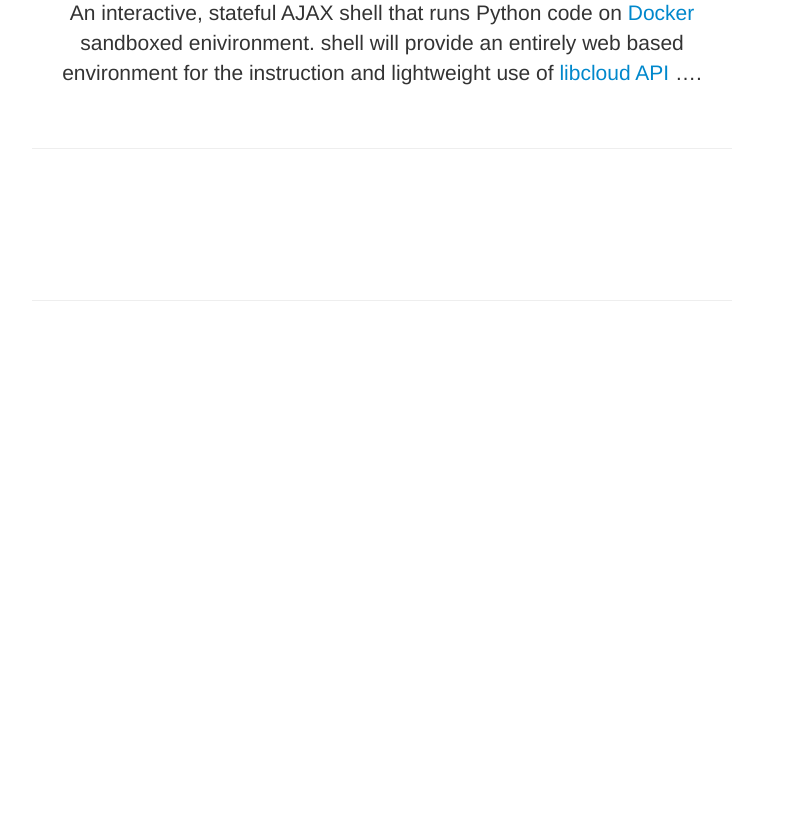
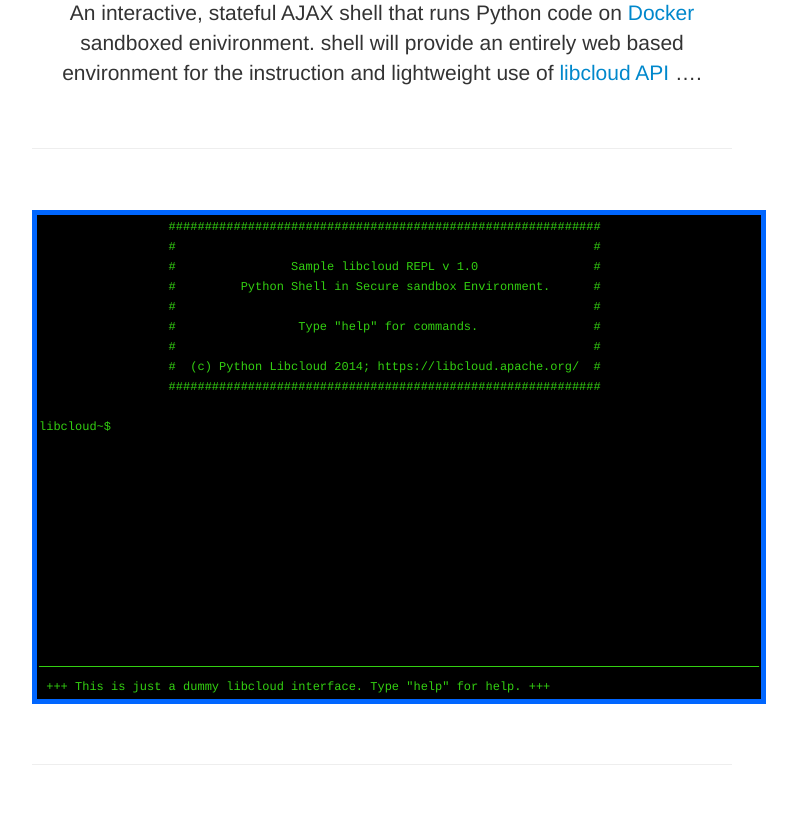
Before and after one commit to fluffybeing/libcloud-repl, a Flask app: page / in a window 1280 px wide. Shown: the part 318-1154 px from the top of the page, without its empty margins (258-1055 px from the left). Before the commit the page ends 619 px from the top, so only its background shows below. Run offline with Flask 2, Linux system fonts and the light colour scheme; some libraries are stand-ins or nearby versions.

Commit message:
updated REPL for loop support

```diff
--- a/app/static/js/custom.js
+++ b/app/static/js/custom.js
@@ -1,4 +1,3 @@
-
 var term, parser;
 var output;
 var helpPage=[
@@ -19,23 +18,33 @@
 	'  in the format <argument index> <quoting level> "<parsed value>".',
 	' '
 ];
-
+var to_execute = '';
+var send = 0;
+var cmd_type = 'terminal';
+var EXECUTE = 2;
+var MULTIPLE_LINES = 1;
+var SINGLE_LINE = 0;
 function termOpen() {
 	if (!term || term.losed) {
 		term=new Terminal(
 			{
 				x: 20,
 				y: 50,
-				cols: 190,
+				cols: 100,
 				row: 100,
+				greeting: "*** Welcome, Type login <your name> to get started ***",
 				termDiv: 'termDiv',
-				ps: '>>>',
+				ps: 'libcloud~$',
 				initHandler: termInitHandler,
 				handler: commandHandler,
 				exitHandler: termExitHandler,
+				ctrlHandler: myCtrlHandler,
 				crsrBlinkMode: true,
 				crsrBlockMode: false,
-				printTab: true
+				printTab: true,
+				frameWidth: 5,
+				bgColor: '#000000',
+        frameColor:'#0066ff'
 			}
 		);
 		if (term) term.open();
@@ -51,6 +60,13 @@
 	}
 }
 
+function myCtrlHandler() {
+    if (this.inputChar == termKey.ETX) {
+      // exit on ^C (^C == ASCII 0x03 == <ETX>)
+      this.close();
+    }
+ }
+
 function termExitHandler() {
 
 	var mainPane = (document.getElementById)?
@@ -62,22 +78,21 @@
 
 	this.write(
 		[
-			this.globals.center('############################################################', 180),
-			this.globals.center('#                                                          #', 180),
-			this.globals.center('#                 Sample libcloud cli v 1.0                #', 180),
-			this.globals.center('#      Input is echoed as a list of parsed arguments.      #', 180),
-			this.globals.center('#                                                          #', 180),
-			this.globals.center('#      Type "help" for commands.                           #', 180),
-			this.globals.center('#                                                          #', 180),
-			this.globals.center('#  (c) Python Libcloud 2014; https://libcloud.apache.org/  #', 180),
-			this.globals.center('#                                                          #', 180),
-			this.globals.center('############################################################', 180),
+			this.globals.center('############################################################', 95),
+			this.globals.center('#                                                          #', 95),
+			this.globals.center('#                Sample libcloud REPL v 1.0                #', 95),
+			this.globals.center('#         Python Shell in Secure sandbox Environment.      #', 95),
+			this.globals.center('#                                                          #', 95),
+			this.globals.center('#                 Type "help" for commands.                #', 95),
+			this.globals.center('#                                                          #', 95),
+			this.globals.center('#  (c) Python Libcloud 2014; https://libcloud.apache.org/  #', 95),
+			this.globals.center('############################################################', 95),
 			'%n'
 		]
 	);
 
 	this.statusLine('', 8,2);
-	this.statusLine(' +++ This is just a dummy cli libcloud. Type "help" for help. +++');
+	this.statusLine(' +++ This is just a dummy libcloud interface. Type "help" for help. +++');
 	this.maxLines -= 2;
 
 	this.prompt();
@@ -90,7 +105,6 @@
 	var argQL = ['', '"'];    // quoting level
 	var argc = 0;        // arguments cursor
 	var escape = true ; // escape flag
-	var command = '';
 	// check for raw mode first (should not be parsed)
 	if (this.rawMode) {
 		if (this.env.getPassword) {
@@ -112,12 +126,7 @@
 		return;
 	}
 
-	for (var i=0; i<this.lineBuffer.length; i++) {
-		var ch= this.lineBuffer.charAt(i);
-		command += ch;
-	}
-	if (command.length > 0)
-		this.ps = '....';
+	if (cmd_type == 'terminal') {
 		parser.parseLine(this);
 		if (this.argv.length == 0) {
 			// no commmand line input
@@ -128,10 +137,6 @@
 		}
 		else {
 			var cmd = this.argv[this.argc++];
-		/*
-		  process commands now
-		  1st argument: this.argv[this.argc]
-		*/
 			switch (cmd) {
 				case 'help':
 					this.write(helpPage);
@@ -145,90 +150,81 @@
 					}
 					this.clear();
 					break;
-			case 'number':
-				// test for value options
-				var opts = parser.getopt(this, 'n');
-				if (opts.illegals.length) {
-					this.type('illegal option. usage: number -n<value>');
-				}
-				else if ((opts.n) && (opts.n.value != -1)) {
-					this.type('option value: '+opts.n.value);
-				}
-				else {
-					this.type('usage: number -n<value>');
-				}
-				break;
-			case 'repeat':
-				// another test for value options
-				var opts = parser.getopt(this, 'n');
-				if (opts.illegals.length) {
-					this.type('illegal option. usage: repeat -n<value> <string>');
-				}
-				else if ((opts.n) && (opts.n.value != -1)) {
-					// first normal argument is again this.argv[this.argc]
-					var s = this.argv[this.argc];
-					if (typeof s != 'undefined') {
-						// repeat this string n times
-						var a = [];
-						for (var i=0; i<opts.n.value; i++) a[a.length] = s;
-						this.type(a.join(' '));
-					}
-				}
-				else {
-					this.type('usage: repeat -n<value> <string>');
-				}
-				break;
 				case 'login':
 					// sample login (test for raw mode)
 					if ((this.argc == this.argv.length) || (this.argv[this.argc] == '')) {
-					this.type('usage: login <username>');
+						this.type('usage: login <email>');
 					}
 					else {
-					this.env.getPassword = true;
+						this.env.getPassword = false;
 						this.env.username = this.argv[this.argc];
-					this.write('%+iSample login: repeat username as password.%-i%n');
-					this.type('password: ');
+						this.type('Email: ');
+						//if ( valid(this.env.getPassword) ) {
+								this.ps = this.env.username + '@libcloud~$';
+						//}
 						// exit in raw mode (blind input)
-					this.rawMode = true;
+						this.rawMode = false;
 						this.lock = false;
 						return;
 					}
 					break;
-			case 'dump':
-				var opts = parser.getopt(this, 'abcdefghijklmnopqrstuvwxyzABCDEFGHIJKLMNOPQRSTUVWXYZ');
-				for (var p in opts) {
-					if (p == 'illegals') {
-						if (opts.illegals.length) {
-							this.type('  illegal options: "'+opts.illegals.join('", "')+'"');
-							this.newLine();
-						}
-					}
-					else {
-						this.type('  option "'+p+'" value '+opts[p].value);
-						this.newLine();
-					}
-				}
-				while (this.argc<this.argv.length) {
-					var ql = this.argQL[this.argc] || '-';
-					this.type('  argument [QL: '+ql+'] "'+this.argv[this.argc++]+'"');
-					this.newLine();
-				}
-				break;
 				case 'exit':
 					this.close();
-				return;
+				case 'python':
+					this.write(['Python 2.7.5 (default, Feb 19 2014, 13:47:28)',
+					 					'[GCC 4.8.2 20131212 (Red Hat 4.8.2-7)] on linux2'
+										]);
+					this.ps = '>>>';
+					cmd_type = 'python';
+					break;
 				default:
-				// for test purpose just output argv as list
-				// assemble a string of style-escaped lines and output it in more-mode
-
-				var to_execute = command;
-
-				getOutput(to_execute, callback)
-
+					this.write('Not a command');
+					this.prompt();
 					return;
 			}
 		}
 		this.prompt();
+	} else if (cmd_type == 'python'){
+		var keywords = ['for', 'class', 'while', 'if', 'else', 'elif'];
+
+		var command = '';
+		for (var i=0; i<this.lineBuffer.length; i++) {
+			var ch= this.lineBuffer.charAt(i);
+			command += ch;
+		}
+
+		if (command.length > 0) {
+			for (var i = 0; i < keywords.length; i++) {
+				if (command.indexOf(keywords[i]) == 0 && command.indexOf(':') == command.length - 1) {
+					send = MULTIPLE_LINES;
+					this.ps = '...';
+
+					break;
+				}
+			}
+			to_execute += '\n' + command;
+
+			if (send == MULTIPLE_LINES) {
+				command = '';
+				this.prompt();
+			} else {
+				send = EXECUTE;
+			}
+
+		} else if (command.length == 0 && send == MULTIPLE_LINES) {
+			send = EXECUTE;
+
+		}
+		if (to_execute.length == 0)
+				this.prompt();
+		if (send == EXECUTE) {
+			getOutput(to_execute, callback);
+			to_execute = '';
+			this.ps = '>>>';
+		}
+
+	}
+
 }
 
 function getOutput ( to_execute, callback ) {
--- a/app/templates/index.html
+++ b/app/templates/index.html
@@ -62,6 +62,71 @@
             font-size: 90px;
       }
     </style>
+    <style type="text/css">
+
+.term {
+  font-family: courier,fixed,swiss,sans-serif;
+  font-size: 12px;
+  color: #33d011;
+  background: none;
+}
+.termReverse {
+  color: #111111;
+  background: #33d011;
+}
+
+.lh15 {
+  line-height: 15px;
+}
+
+table.inventory td {
+  padding-bottom: 20px !important;
+}
+
+pre,tt {
+  font-family: courier,fixed,monospace;
+  color: #ccffaa;
+  font-size: 12px;
+  line-height: 15px;
+}
+.pale { color: #cceebb !important; }
+
+li {
+  line-height: 15px;
+  margin-bottom: 8px !important;
+}
+
+.dimmed,.dimmed *,.dimmed * * {
+  background-color: #222222 !important;
+  color: #333333 !important;
+}
+
+@media print {
+  body { background-color: #ffffff; }
+  body,p,a,td,li,tt {
+    color: #000000;
+  }
+  pre,.prop,.pale {
+    color: #000000;
+  }
+  h1 {
+    color: #000000;
+  }
+  a,a:link,a:visited {
+    color: #000000;
+  }
+  a:hover {
+    color: #000000;
+  }
+  a:active {
+    color: #000000;
+  }
+  table.inventory {
+    display: none;
+  }
+}
+
+</style>
     <link href="static/css/bootstrap-responsive.css" rel="stylesheet">
 
     <!-- HTML5 shim, for IE6-8 support of HTML5 elements -->
@@ -77,9 +142,12 @@
     <link rel="apple-touch-icon-precomposed" href="http://twitter.github.io/bootstrap/assets/ico/apple-touch-icon-57-precomposed.png">
     -->
     <script src="static/assets/jquery/jquery-1.11.0.min.js"></script>
+    <script language="JavaScript" type="text/javascript" src="static/assets/termlib/termlib.js"></script>
+    <script language="JavaScript" type="text/javascript" src="static/assets/termlib/termlib_parser.js"></script>
+    <script language="JavaScript" type="text/javascript" src="static/js/custom.js"></script>
   </head>
 
-  <body>
+  <body onload='termOpen();'>
 
     <div class="container-narrow">
 
@@ -112,7 +180,7 @@
 
       <div class="row-fluid marketing">
         <div class="span12">
-          <!--{{ docs }} -->
+          <div id="termDiv" style=" visibility: hidden; z-index:1;"></div>
         </div>
       </div>
 
```
Also changed, not shown: 1 other file. Lines whose indentation alone changed are shown as unchanged.
